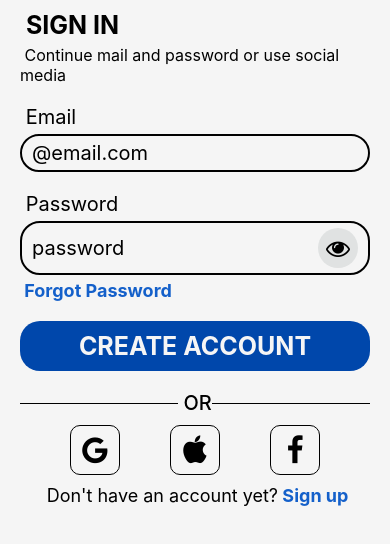
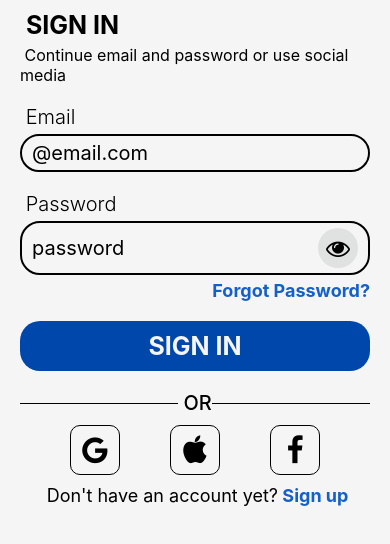
Before and after one commit to sharafadeenhammed/react-native-real-estate-app-HOMEVISION-, a React Native app: screen / in a window 390 px wide. Shown: the top 544 px of the page. Built offline with nearby package versions, Linux system fonts and the light colour scheme.

Commit message:
completed the login screen layout

```diff
--- a/src/screens/LoginScreen.jsx
+++ b/src/screens/LoginScreen.jsx
@@ -16,23 +16,21 @@ const LoginScreen = () => {
       <AppText style={styles.header} text="SIGN IN" />
       <AppText
         style={styles.tagLine}
-        text="Continue mail and password or use social media "></AppText>
+        text="Continue email and password or use social media "></AppText>
 
-      <AppText style={styles.placeholder} text="Email" />
+      <AppText style={styles.label} text="Email" />
       <AppTextInput
         inputStyle={styles.input}
         style={styles.inputContainer}
-        text="hello"
         keyboardType="email-address"
         placeholder="@email.com"
       />
 
-      <AppText style={styles.placeholder} text="Password" />
+      <AppText style={styles.label} text="Password" />
       <AppTextInput
         style={{...styles.inputContainer, marginBottom: 5}}
         inputStyle={{...styles.input, ...styles.passwordInput}}
         secureTextEntry={!showPassword}
-        text="hello"
         placeholder="password"
         cursorColor={colors.black}
         LeftComponent={
@@ -56,18 +54,20 @@ const LoginScreen = () => {
         }
       />
       <AppText
-        onPress={() => console.log('handle navigation to signup screen...')}
+        onPress={() =>
+          console.log('handle navigation to forget password screen...')
+        }
         fontSize={18}
         fontWeight="700"
         color={colors.blue}
-        text="Forgot Password"
+        text="Forgot Password?"
         style={styles.forgotPassword}
       />
 
       <AppButton
         style={styles.button}
         textColor={colors.neutral}
-        text="CREATE ACCOUNT"
+        text="SIGN IN"
       />
       <View style={styles.divider}>
         <View style={styles.dividerLine} />
@@ -161,7 +161,7 @@ const styles = StyleSheet.create({
     borderBottomWidth: 1.5,
   },
   forgotPassword: {
-    textAlign: 'left',
+    textAlign: 'right',
     width: '100%',
     marginBottom: 20,
   },
@@ -174,9 +174,10 @@ const styles = StyleSheet.create({
   inputContainer: {
     marginBottom: 20,
   },
-  placeholder: {
+  label: {
     color: colors.black,
     fontSize: 20,
+    fontWeight: '300',
     marginBottom: 5,
   },
   signinContainer: {
--- a/src/screens/RegisterScreen.jsx
+++ b/src/screens/RegisterScreen.jsx
@@ -18,15 +18,14 @@ const RegisterScreen = () => {
         style={styles.tagLine}
         text="Fill in the required details to get started"></AppText>
 
-      <AppText style={styles.placeholder} text="Username" />
+      <AppText style={styles.label} text="Username" />
       <AppTextInput
         inputStyle={styles.input}
         style={styles.inputContainer}
-        text="hello"
         placeholder="username"
       />
 
-      <AppText style={styles.placeholder} text="Email" />
+      <AppText style={styles.label} text="Email" />
       <AppTextInput
         inputStyle={styles.input}
         style={styles.inputContainer}
@@ -35,7 +34,7 @@ const RegisterScreen = () => {
         placeholder="@email.com"
       />
 
-      <AppText style={styles.placeholder} text="Password" />
+      <AppText style={styles.label} text="Password" />
       <AppTextInput
         inputStyle={{...styles.input, ...styles.passwordInput}}
         style={styles.inputContainer}
@@ -169,10 +168,11 @@ const styles = StyleSheet.create({
   inputContainer: {
     marginBottom: 20,
   },
-  placeholder: {
+  label: {
     color: colors.black,
     fontSize: 20,
     marginBottom: 5,
+    fontWeight: '300',
   },
   signinContainer: {
     flexDirection: 'row',
```
